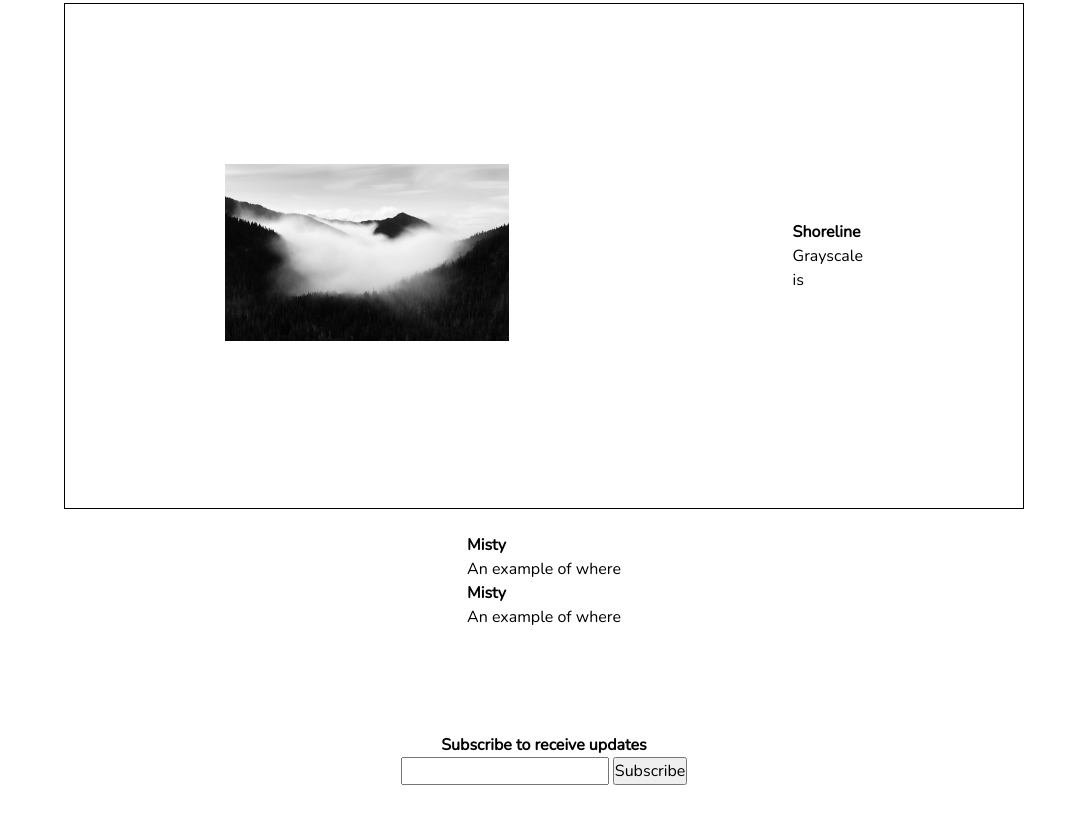
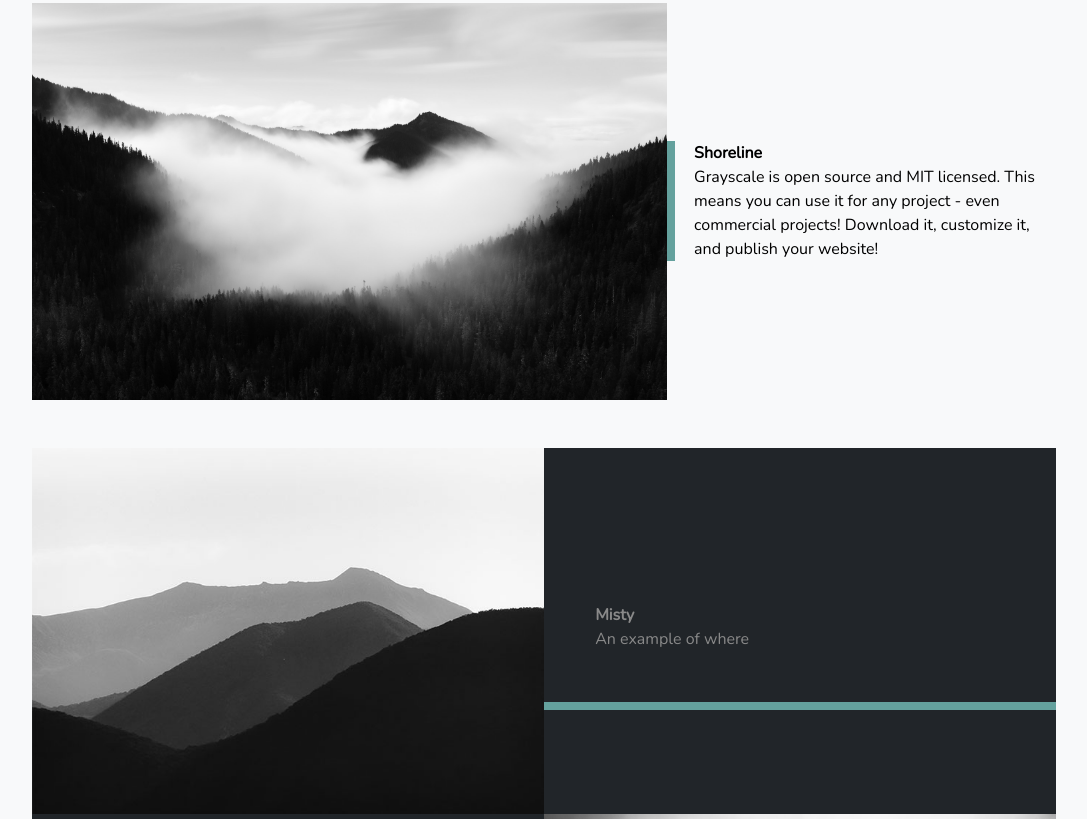
Before and after one commit to SabrinaVieira/gray_scale-desafio_heroway, a plain HTML site: page index.html in a window 1280 px wide. Shown: the part 1181-2000 px from the top of the page, without its empty margins (96-1183 px from the left). Before the commit the page ends 1966 px from the top, so only its background shows below. Drawn offline with nearby package versions, Linux system fonts and the light colour scheme.

Commit message:
Edição (incompleta) seção de fotos, e inicio do subscribe e footer

```diff
--- a/css/card-information.css
+++ b/css/card-information.css
@@ -18,23 +18,70 @@
   }*/
 
   .card-information {
-    margin: 5rem 0 5rem 0;
+    background-color: #f8f9fa;
+
     display: flex;
     flex-direction: column;
     justify-content: center;
-    align-items: center;
+    padding: 5rem 10%;
   }
-  .card-foto-esquerda {
-    border: solid 1px;
-    padding: 10rem;
-    width: 60rem;
+
+  .card {
+    width: 100%;
+    padding: 0;
+    padding-bottom: 3rem;
 
     display: flex;
     flex-direction: row;
-    justify-content: center;
+    justify-content: space-between;
     align-items: center;
   }
 
-  .card-foto img{
-    max-width: 50%;
+  .card-information .card img{
+    width: 62%;
+    display: block;
   }
+
+  .card-information .card-texto {
+    width: 100%;
+    border-left: solid .55rem #64a19d;
+    padding-left: 1.2rem;
+  }
+
+
+
+  .card-information .card-esc {
+    width: 100%;
+    background-color: #212529;
+    padding: 0;
+    color: #898989;
+
+    display: flex;
+    flex-direction: row;
+    justify-content: flex-start;
+    align-items: center;
+  }
+
+  .card-information .card-esc img{
+    width: 50%;
+    display: block;
+  }
+
+  .card-information .card-esc .frame-card-texto {
+    width: 100%;
+    padding: 5%;
+    border-bottom: solid .55rem #64a19d;
+
+    justify-content: flex-start;
+
+  }
+
+  .dir {
+    line-height: 0.5rem;
+    padding-left: 2rem;
+  }
+
+  .esq {
+    line-height: 0.75rem;
+    justify-content: flex-end;
+  }
--- a/css/index.css
+++ b/css/index.css
@@ -3,6 +3,8 @@
 @import url('./header.css');
 @import url('./banner2.css');
 @import url('./card-information.css');
+@import url('./subscribe.css');
+@import url('./footer.css');
 
 *{
     box-sizing:  border-box;
--- /dev/null
+++ b/css/subscribe.css
@@ -0,0 +1,30 @@
+.subscribe {
+    background-image: url('../assents/demo-image-02.jpg');
+    width: 100%;
+    background-repeat: no-repeat;
+    background-size: cover;
+    background-position: bottom;
+    color: #898989;
+
+    display: flex;
+    flex-direction: column;
+    justify-content: center;
+}
+
+
+.campo-email
+
+.subscribe .card-sub {
+    width: 100%;
+    display: flex;
+    flex-direction: row;
+    justify-content: space-between;
+}
+
+.card-interior {
+    width: 100%;
+    max-width: 10rem;
+    border: solid 1px white;
+    margin: 1%;
+    padding: 2rem 5%;
+}
--- a/index.html
+++ b/index.html
@@ -40,41 +40,34 @@
         </div>
     </section>
 
-    <section class="card-information center-items-col">
-        <div class="card-foto-esquerda">
-            <div class="card-foto">
+    <section class="card-information">
+        <div class="card">
              <img src="../assents/bg-masthead.jpg" alt="neblina">
-            </div>
-            <div class="card-foto-texto">
+            <div class="card-texto">
                 <h3>Shoreline</h3>
-                <p>Grayscale is </p>
+                <p>Grayscale is open source and MIT licensed. This means you can use it for any project - even commercial projects! Download it, customize it, and publish your website!</p>
             </div>
         </div>
 
-        <div class="frame-fotos-informations">
-            <div class="frame-dir">
-                <div class="frame-card-foto ">
-                    <img src="" alt="">
-                </div>
-                <div class="frame-card-texto">
+        <div class="card-esc">
+            <img src="../assents/demo-image-01.jpg" alt="">
+            <div class="frame-card-texto dir">
                 <h3>Misty</h3>
                 <p>An example of where</p>
             </div>
         </div>
 
-            <div class="frame-esq">
-                <div class="frame-card-texto">
+        <div class="card-esc">
+            <div class="frame-card-texto esq">
                 <h3>Misty</h3>
                 <p>An example of where</p>
             </div>
-                <div class="frame-card-foto ">
-                    <img src="" alt="">
+            <img src="../assents/demo-image-02.jpg" alt="">
         </div>
-            </div>
-        </div>
+
     </section>
 
-    <section class="subscribe center-items-col">
+    <section class="subscribe">
         <div class="subscribe-icone">
             <i></i>
         </div>
@@ -83,6 +76,21 @@
             <input type="email">
             <button class="sub-btn">Subscribe</button>
         </form>
+
+        <div class="card-sub">
+            <div class="card-interior">
+                <i></i>
+                <h4>E-mail</h4>
+            </div>
+            <div class="card-interior">
+                <i></i>
+                <h4>Adress</h4>
+            </div>
+            <div class="card-interior">
+                <i></i>
+                <h4>Phone</h4>
+            </div>
+        </div>
     </section>
 
     <footer>
```
Also changed, not shown: css/footer.css (added), 1 other file. Lines whose indentation alone changed are shown as unchanged.
